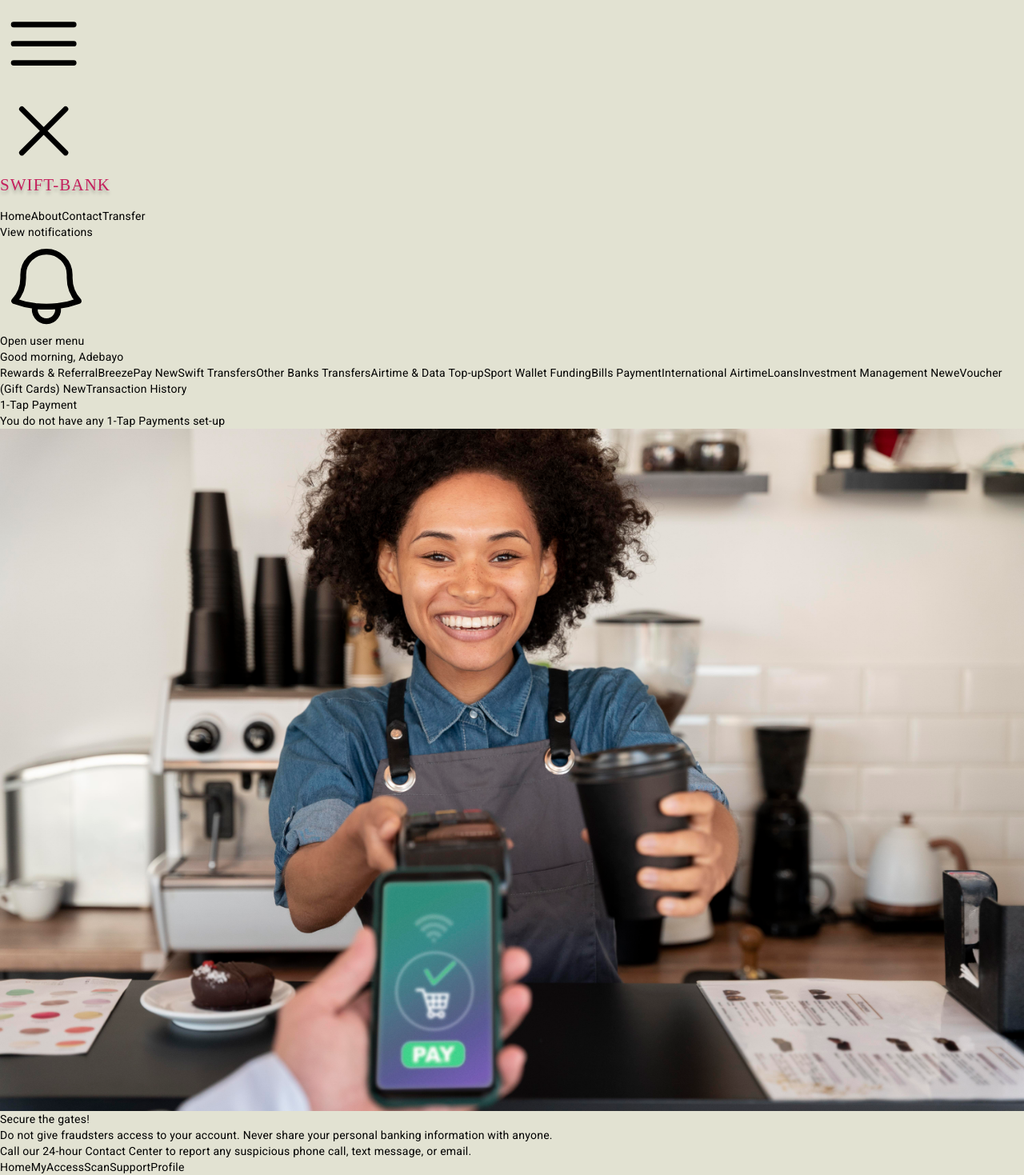
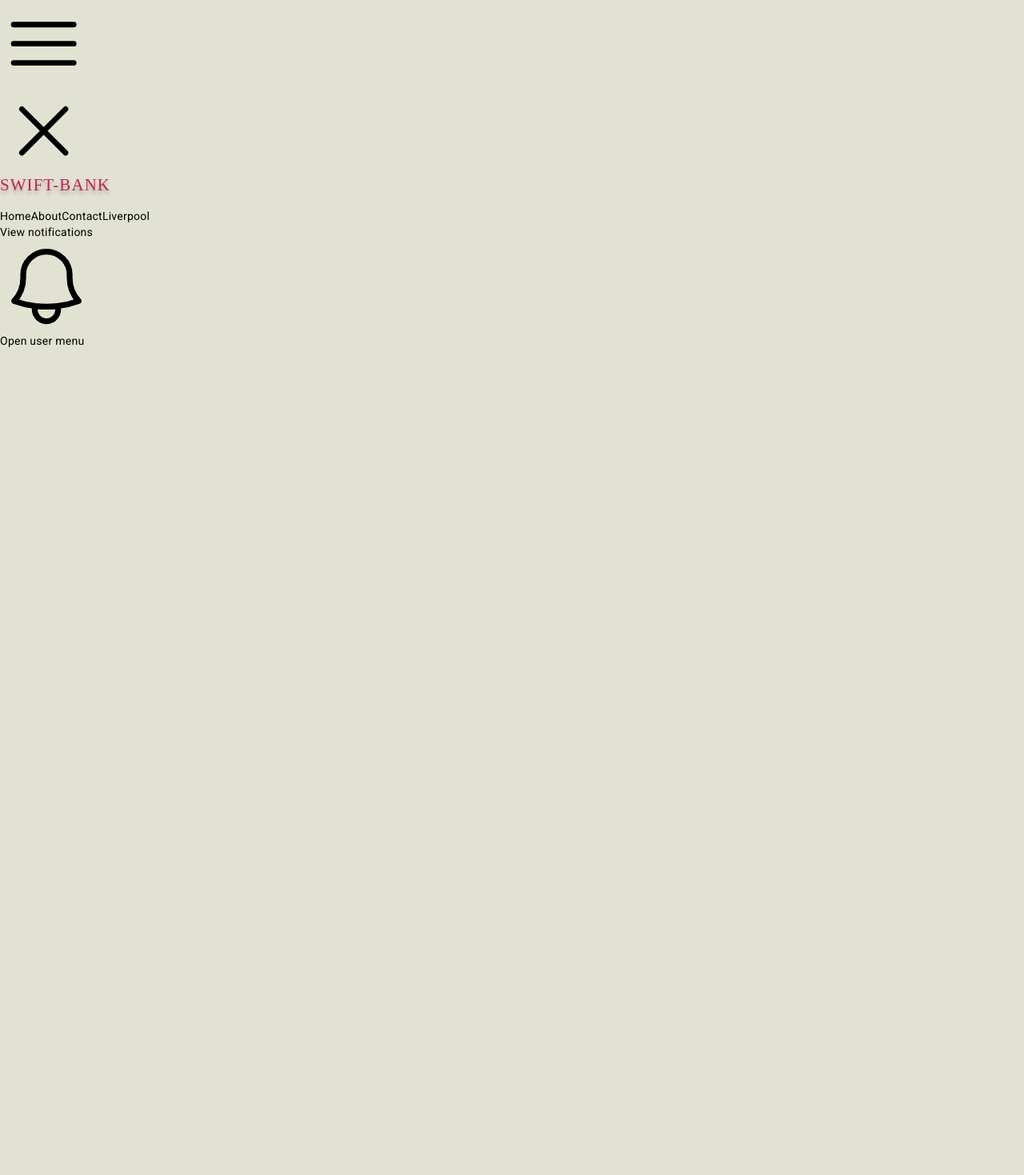
Before and after one commit to Adebayozz1994/Bank_App_Angular, an Angular app: page /mainpage in a window 1280 px wide. Shown: the part 20-1489 px from the top of the page at 80% size. After the commit the page ends 800 px from the top, so only its background shows below. Built offline with nearby package versions, Linux system fonts and the light colour scheme.

Commit message:
new commit

```diff
--- a/src/app/app.routes.ts
+++ b/src/app/app.routes.ts
@@ -9,6 +9,7 @@ import { ContactComponent } from './contact/contact.component';
 import { FooterpageComponent } from './footerpage/footerpage.component';
 import { SendmoneyComponent } from './sendmoney/sendmoney.component';
 import { MainpageComponent } from './mainpage/mainpage.component';
+import { TransactionHistoryComponent } from './transaction-history/transaction-history.component';
 
 
 
@@ -24,6 +25,8 @@ export const routes: Routes = [
     {path:'contact', component: ContactComponent},
     {path:'sendmoney', component: SendmoneyComponent},
     {path:'mainpage', component: MainpageComponent},
+    {path:'transactionhistory', component: TransactionHistoryComponent},
+
 
 
 
--- a/src/app/login/login.component.ts
+++ b/src/app/login/login.component.ts
@@ -34,7 +34,7 @@ export class LoginComponent{
         if (res && res.status === true) {
           console.log('Login successful:', res.message);
           console.log(res.user.userId);
-        this.rout.navigate(['/profile']);
+        this.rout.navigate(['/mainpage']);
 
 
       }
--- a/src/app/mainpage/mainpage.component.html
+++ b/src/app/mainpage/mainpage.component.html
@@ -1,12 +1,12 @@
-<div class="min-h-screen bg-gray-900 text-white p-6">
+<div *ngIf="currentUser" class="min-h-screen bg-gray-900 text-white p-6">
     <div class="max-w-screen-lg mx-auto mb-20">
-      <div class="text-lg font-semibold mb-4">Good morning, <span class="text-blue-400">Adebayo</span></div>
+      <div class="text-lg font-semibold mb-4">Welcome, <span class="text-blue-400">{{ currentUser.first_name }}</span></div>
       <div class="bg-gray-800 p-4 rounded-lg shadow-md">
         <div class="grid grid-cols-1 sm:grid-cols-2 md:grid-cols-3 gap-4">
           <a href="/rewards-referral" class="p-4 bg-gray-700 rounded-lg flex items-center justify-center h-24">Rewards & Referral</a>
           <a href="/breezepay" class="p-4 bg-gray-700 rounded-lg flex items-center justify-center h-24">BreezePay <span class="text-green-400 ml-1">New</span></a>
-          <a href="/swift-transfers" class="p-4 bg-gray-700 rounded-lg flex items-center justify-center h-24">Swift Transfers</a>
-          <a href="/other-banks-transfers" class="p-4 bg-gray-700 rounded-lg flex items-center justify-center h-24">Other Banks Transfers</a>
+          <a href="/sendmoney" class="p-4 bg-gray-700 rounded-lg flex items-center justify-center h-24">Swift Transfers</a>
+          <a href="/sendmoney" class="p-4 bg-gray-700 rounded-lg flex items-center justify-center h-24">Other Banks Transfers</a>
           <a href="/airtime-topup" class="p-4 bg-gray-700 rounded-lg flex items-center justify-center h-24">Airtime & Data Top-up</a>
           <a href="/sport-wallet-funding" class="p-4 bg-gray-700 rounded-lg flex items-center justify-center h-24">Sport Wallet Funding</a>
           <a href="/bills-payment" class="p-4 bg-gray-700 rounded-lg flex items-center justify-center h-24">Bills Payment</a>
@@ -14,7 +14,7 @@
           <a href="/loans" class="p-4 bg-gray-700 rounded-lg flex items-center justify-center h-24">Loans</a>
           <a href="/investment-management" class="p-4 bg-gray-700 rounded-lg flex items-center justify-center h-24">Investment Management <span class="text-green-400 ml-1">New</span></a>
           <a href="/evoucher" class="p-4 bg-gray-700 rounded-lg flex items-center justify-center h-24">eVoucher (Gift Cards) <span class="text-green-400 ml-1">New</span></a>
-          <a href="/transaction-history" class="p-4 bg-gray-700 rounded-lg flex items-center justify-center h-24">Transaction History</a>
+          <a href="/transactionhistory" class="p-4 bg-gray-700 rounded-lg flex items-center justify-center h-24">Transaction History</a>
         </div>
       </div>
       <div class="mt-6">
@@ -40,7 +40,7 @@
     </div>
     <div class="fixed bottom-0 w-full bg-gray-800 text-gray-400 flex justify-around p-4">
       <a href="/" class="hover:text-white">Home</a>
-      <a href="/myaccess" class="hover:text-white">MyAccess</a>
+      <a href="/myaccess" class="hover:text-white">MySwift</a>
       <a href="/scan" class="hover:text-white">Scan</a>
       <a href="/support" class="hover:text-white">Support</a>
       <a href="/profile" class="hover:text-white">Profile</a>
--- a/src/app/mainpage/mainpage.component.ts
+++ b/src/app/mainpage/mainpage.component.ts
@@ -1,12 +1,31 @@
-import { Component } from '@angular/core';
+import { Component, ElementRef, OnDestroy, OnInit, ViewChild } from '@angular/core';
+import { Subscription } from 'rxjs';
+import { MyApiCallsService } from '../service/my-api-calls.service';
+import { CommonModule } from '@angular/common';
 
 @Component({
   selector: 'app-mainpage',
   standalone: true,
-  imports: [],
+  imports: [CommonModule],
   templateUrl: './mainpage.component.html',
   styleUrl: './mainpage.component.css'
 })
-export class MainpageComponent {
+export class MainpageComponent implements OnInit{
+  currentUser: any;
+  currentUserSubscription: Subscription | undefined;
+
+  constructor(public authService:MyApiCallsService){}
+
+ngOnInit(): void {
+  this.currentUserSubscription = this.authService.currentUser.subscribe(
+    (user) => {
+      this.currentUser = user;
+      if (this.currentUser) {
+        console.log(this.currentUser)
+      }
+    }
+  );
+}
+
 
 }
--- a/src/app/navbar/navbar.component.html
+++ b/src/app/navbar/navbar.component.html
@@ -19,10 +19,10 @@
         </div>
         <div class="hidden sm:ml-6 sm:block">
           <div class="flex space-x-4 pt-3">
-            <a href="/" class="bg-gray-900 text-white rounded-md px-3 py-2 text-sm font-medium" aria-current="page">Home</a>
+            <a href="/mainpage" class="bg-gray-900 text-white rounded-md px-3 py-2 text-sm font-medium" aria-current="page">Home</a>
             <a href="/about" class="text-gray-300 hover:bg-gray-700 hover:text-white rounded-md px-3 py-2 text-sm font-medium">About</a>
             <a href="contact" class="text-gray-300 hover:bg-gray-700 hover:text-white rounded-md px-3 py-2 text-sm font-medium">Contact</a>
-            <a href="sendmoney" class="text-gray-300 hover:bg-gray-700 hover:text-white rounded-md px-3 py-2 text-sm font-medium">Transfer</a>
+            <a href="/" class="text-gray-300 hover:bg-gray-700 hover:text-white rounded-md px-3 py-2 text-sm font-medium">Liverpool</a>
           </div>
         </div>
       </div>
@@ -47,7 +47,7 @@
           <div *ngIf="isProfileMenuOpen" class="absolute right-0 z-10 mt-2 w-48 origin-top-right rounded-md bg-white py-1 shadow-lg ring-1 ring-black ring-opacity-5 focus:outline-none" role="menu" aria-orientation="vertical" aria-labelledby="user-menu-button" tabindex="-1">
             <a href="/profile" class="block px-4 py-2 text-sm text-gray-700" role="menuitem" tabindex="-1" id="user-menu-item-0">Your Profile</a>
             <a href="#" class="block px-4 py-2 text-sm text-gray-700" role="menuitem" tabindex="-1" id="user-menu-item-1">Settings</a>
-            <a href="#" (click)="logout()" class="block px-4 py-2 text-sm text-gray-700" role="menuitem" tabindex="-1" id="user-menu-item-2">Sign out</a>
+            <a href="login" (click)="logout()" class="block px-4 py-2 text-sm text-gray-700" role="menuitem" tabindex="-1" id="user-menu-item-2">Sign out</a>
           </div>
         </div>
       </div>
@@ -56,7 +56,7 @@
 
   <div *ngIf="isMobileMenuOpen" class="sm:hidden" id="mobile-menu">
     <div class="space-y-1 px-2 pb-3 pt-2">
-      <a href="/" class="bg-gray-900 text-white block rounded-md px-3 py-2 text-base font-medium" aria-current="page">Home</a>
+      <a href="/mainpage" class="bg-gray-900 text-white block rounded-md px-3 py-2 text-base font-medium" aria-current="page">Home</a>
       <a href="/about" class="text-gray-300 hover:bg-gray-700 hover:text-white block rounded-md px-3 py-2 text-base font-medium">About</a>
       <a href="/contact" class="text-gray-300 hover:bg-gray-700 hover:text-white block rounded-md px-3 py-2 text-base font-medium">Contact</a>
       <a href="/sendmoney" class="text-gray-300 hover:bg-gray-700 hover:text-white block rounded-md px-3 py-2 text-base font-medium">Transfer</a>
--- a/src/app/profile/profile.component.html
+++ b/src/app/profile/profile.component.html
@@ -18,7 +18,7 @@
     </div>
   </div>
 
-  <h3 class="text-lg font-bold mt-6 text-center md:text-left">Transaction History</h3>
+  <!-- <h3 class="text-lg font-bold mt-6 text-center md:text-left">Transaction History</h3>
   <div class="overflow-x-auto">
     <table class="mt-2 w-full border-collapse">
       <thead>
@@ -40,5 +40,5 @@
         </tr>
       </tbody>
     </table>
-  </div>
+  </div> -->
 </div>
--- /dev/null
+++ b/src/app/transaction-history/transaction-history.component.html
@@ -0,0 +1,24 @@
+
+<h3 class="text-lg font-bold mt-6 text-center md:text-left">Transaction History</h3>
+<div class="overflow-x-auto">
+  <table class="mt-2 w-full border-collapse">
+    <thead>
+      <tr class="bg-gray-100 text-gray-700">
+        <th class="border p-2 text-left">Transaction ID</th>
+        <th class="border p-2 text-left">Account ID</th>
+        <th class="border p-2 text-left">Amount</th>
+        <th class="border p-2 text-left">Transaction Type</th>
+        <th class="border p-2 text-left">Timestamp</th>
+      </tr>
+    </thead>
+    <tbody>
+      <tr *ngFor="let transaction of transactionHistory" class="hover:bg-gray-50 transition">
+        <td class="border p-2">{{ transaction.id }}</td>
+        <td class="border p-2">{{ transaction.account_id }}</td>
+        <td class="border p-2">{{ transaction.amount | currency }}</td>
+        <td class="border p-2">{{ transaction.transaction_type }}</td>
+        <td class="border p-2">{{ transaction.timestamp | date:'short' }}</td>
+      </tr>
+    </tbody>
+  </table>
+</div>
--- /dev/null
+++ b/src/app/transaction-history/transaction-history.component.ts
@@ -0,0 +1,66 @@
+import { Component, ElementRef, OnInit, ViewChild } from '@angular/core';
+import { MyApiCallsService } from '../service/my-api-calls.service';
+import { CommonModule } from '@angular/common';
+import { Subscription } from 'rxjs';
+
+@Component({
+  selector: 'app-transaction-history',
+  standalone: true,
+  imports: [CommonModule],
+  templateUrl: './transaction-history.component.html',
+  styleUrl: './transaction-history.component.css'
+})
+export class TransactionHistoryComponent implements OnInit{
+  accountDetails: any;
+  transactionHistory: any[] = [];
+  currentUser: any;
+  currentUserSubscription: Subscription | undefined;
+
+  constructor(private authService: MyApiCallsService) {}
+
+  ngOnInit(): void {
+    this.currentUserSubscription = this.authService.currentUser.subscribe(
+      (user) => {
+        this.currentUser = user;
+        if (this.currentUser) {
+          this.createOrGetAccount();
+        }
+      }
+    );
+  }
+
+  createOrGetAccount(): void {
+    this.authService.createOrGetAccount(this.currentUser.user_id).subscribe(
+      (res: any) => {
+        console.log('createOrGetAccount response:', res);
+        if (res && res.status === true) {
+          this.accountDetails = res.account;
+          console.log('Account details:', this.accountDetails);
+          this.loadTransactionHistory(this.accountDetails.id);
+        }
+      },
+      (error) => {
+        console.error('Error in createOrGetAccount:', error);
+      }
+    );
+  }
+
+  loadTransactionHistory(accountId: string): void {
+    console.log('Loading transaction history for account ID:', accountId);
+    this.authService.getTransactionHistory(accountId).subscribe(
+      (res: any) => {
+        console.log('Transaction history response:', res);
+        if (res && res.status === true) {
+          this.transactionHistory = res.transactions;
+          console.log(res.transactions);
+
+        } else {
+          console.error('Failed to fetch transaction history:', res.message);
+        }
+      },
+      (error) => {
+        console.error('Error fetching transaction history:', error);
+      }
+    );
+  }
+}
```
Also changed, not shown: src/app/profile/profile.component.ts (+20 -19 lines), src/app/transaction-history/transaction-history.component.css (added), 1 other file (tests, documents, lock files or other folders).
